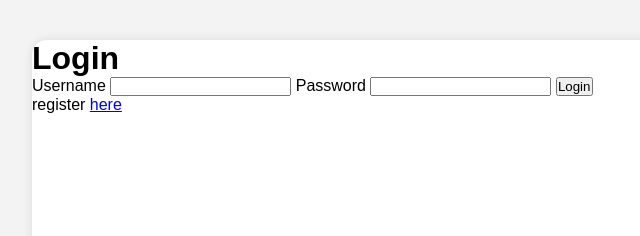
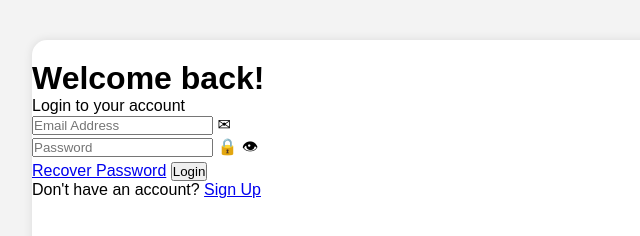
Before and after one commit to dking2213/KV6002-Team-Project, a plain HTML site: page login.html in a window 1280 px wide. Shown: the whole page, without its empty margins (0-640 px from the left). Drawn offline with Linux system fonts and the light colour scheme.

Commit message:
Update login.html

```diff
--- a/login.html
+++ b/login.html
@@ -3,21 +3,34 @@
 <head>
     <meta charset="UTF-8">
     <meta name="viewport" content="width=device-width, initial-scale=1.0">
-    <title>Event Management Dashboard</title>
+    <title>Login Page</title>
     <link rel="stylesheet" href="style.css">
-    </head>
+</head>
 <body>
     <div class="container">
         <div class="login-form">
-            <h1>Login</h1>
-            <form action="index.html">
-                <label for="username">Username</label>
-                <input type="text" id="username" name="username" required>
-                <label for="password">Password</label>
-                <input type="password" id="password" name="password" required>
-                <button type="submit">Login</button>
+            <div class="logo">
+                <!-- Add your logo here -->
+                <div class="logo-circle"></div>
+            </div>
+            <h1>Welcome back!</h1>
+            <p>Login to your account</p>
+            <form>
+                <div class="input-group">
+                    <input type="email" placeholder="Email Address" required>
+                    <span class="icon">&#x2709;</span>
+                </div>
+                <div class="input-group">
+                    <input type="password" placeholder="Password" required>
+                    <span class="icon">&#x1F512;</span>
+                    <span class="toggle-password">&#x1F441;</span>
+                </div>
+                <a href="#" class="recover-password">Recover Password</a>
+                <button type="submit" class="login-button">Login</button>
             </form>
-            register <a href="register.html">here</a>
+            <p class="signup-text">
+                Don't have an account? <a href="register.html">Sign Up</a>
+            </p>
         </div>
     </div>
 </body>
```
